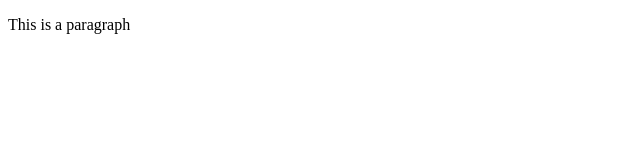
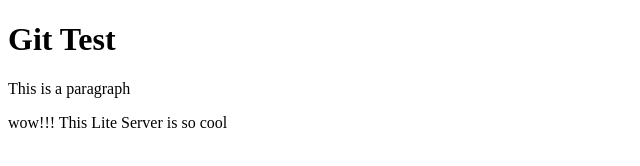
Before and after one commit to Andhrah/git-test, a website: page index.html in a window 1280 px wide. Shown: the whole page, without its empty margins (0-640 px from the left). Drawn offline with Linux system fonts and the light colour scheme.

Commit message:
fouth commit

```diff
--- a/index.html
+++ b/index.html
@@ -4,7 +4,9 @@
 	<title>Git Test</title>
 </head>
 <body>
+	<h1>Git Test</h1>
 	<p>This is a paragraph</p>
+	<p>wow!!! This Lite Server is so cool</p>
 
 </body>
 </html>
```
Also changed, not shown: package.json (added, +24 -0 lines), 2 other files.
